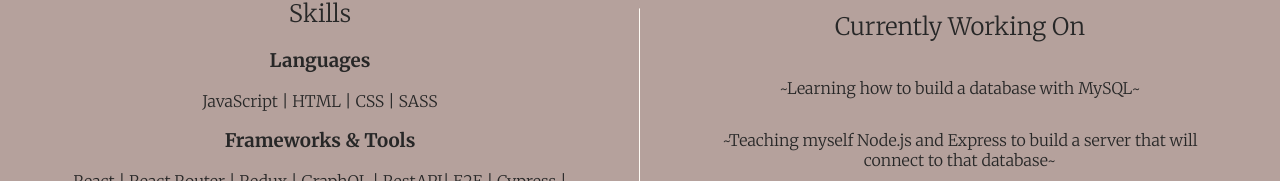
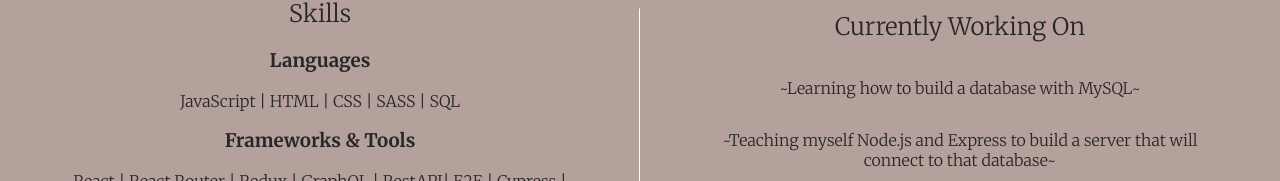
Before and after one commit to rae-107/rae-gebharts-portfolio, a React (Create React App) app: page / in a window 1280 px wide. Shown: the part 572-753 px from the top of the page. Built offline with nearby package versions, Linux system fonts and the light colour scheme.

Commit message:
Update skills and languages

```diff
--- a/src/components/Home/Home.js
+++ b/src/components/Home/Home.js
@@ -61,13 +61,13 @@
             <p></p>
             <h2>Skills</h2>
             <h3>Languages</h3>
-            <p>JavaScript | HTML | CSS | SASS </p>
+            <p>JavaScript | HTML | CSS | SASS | SQL </p>
             <h3>Frameworks & Tools</h3>
             <p>
               React | React Router | Redux | GraphQL | RestAPI| E2E | Cypress |
               TDD | Mocha/Chai | ARIA | Accessibility Practices | Agile
               Methodologies | NPM | GitHub | Git | VScode | Wireframing | Figma
-              | Postman
+              | Postman | Node.js | Express
             </p>
           </div>
         </div>
```
